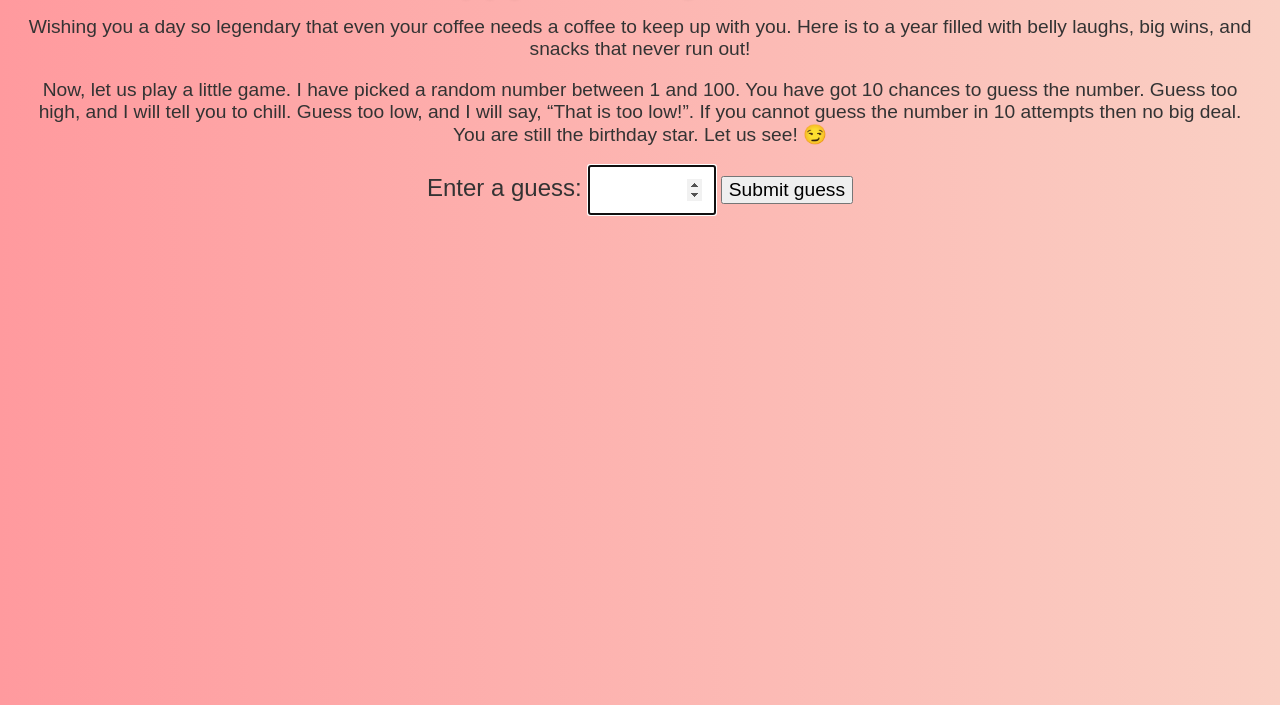
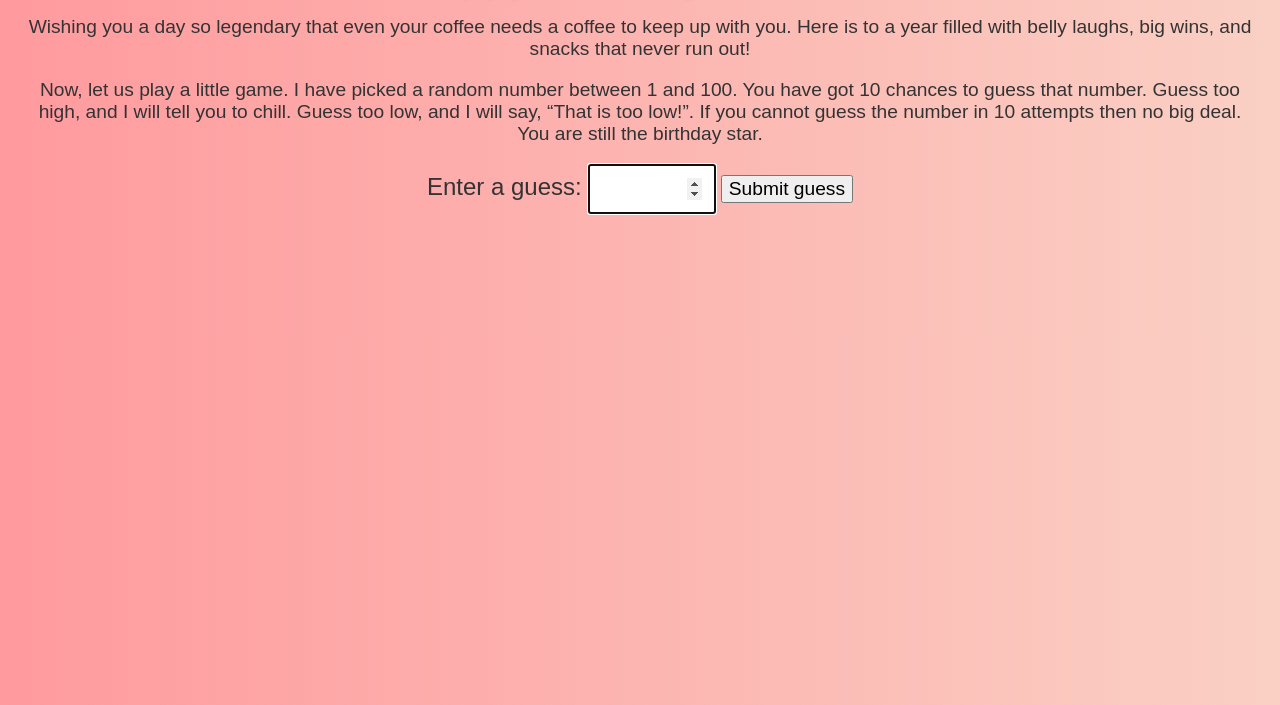
Before and after one commit to HaiAsh/Bubblu, a plain HTML site: page index.html in a window 1280 px wide. Shown: the part 95-800 px from the top of the page. Drawn offline with Linux system fonts and the light colour scheme.

Commit message:
Update index.html

```diff
--- a/index.html
+++ b/index.html
@@ -96,7 +96,7 @@
   <body>
     <h1>Happy Birthday, Bubblu!</h1>
     <p>Wishing you a day so legendary that even your coffee needs a coffee to keep up with you. Here is to a year filled with belly laughs, big wins, and snacks that never run out!</p>
-    <p>Now, let us play a little game. I have picked a random number between 1 and 100. You have got 10 chances to guess the number. Guess too high, and I will tell you to chill. Guess too low, and I will say, “That is too low!”. If you cannot guess the number in 10 attempts then no big deal. You are still the birthday star. Let us see! 😏</p>
+    <p>Now, let us play a little game. I have picked a random number between 1 and 100. You have got 10 chances to guess that number. Guess too high, and I will tell you to chill. Guess too low, and I will say, “That is too low!”. If you cannot guess the number in 10 attempts then no big deal. You are still the birthday star. </p>
     <label for="guessField" style="font-size: 1.5rem;">Enter a guess: </label>
     <input type="number" min="1" max="100" required id="guessField" class="guessField" style="width: 100%; max-width: 100px; padding: 12px; font-size: 1.2rem;">
     <input type="submit" value="Submit guess" class="guessSubmit" style="font-size: 1.2rem;">
```
